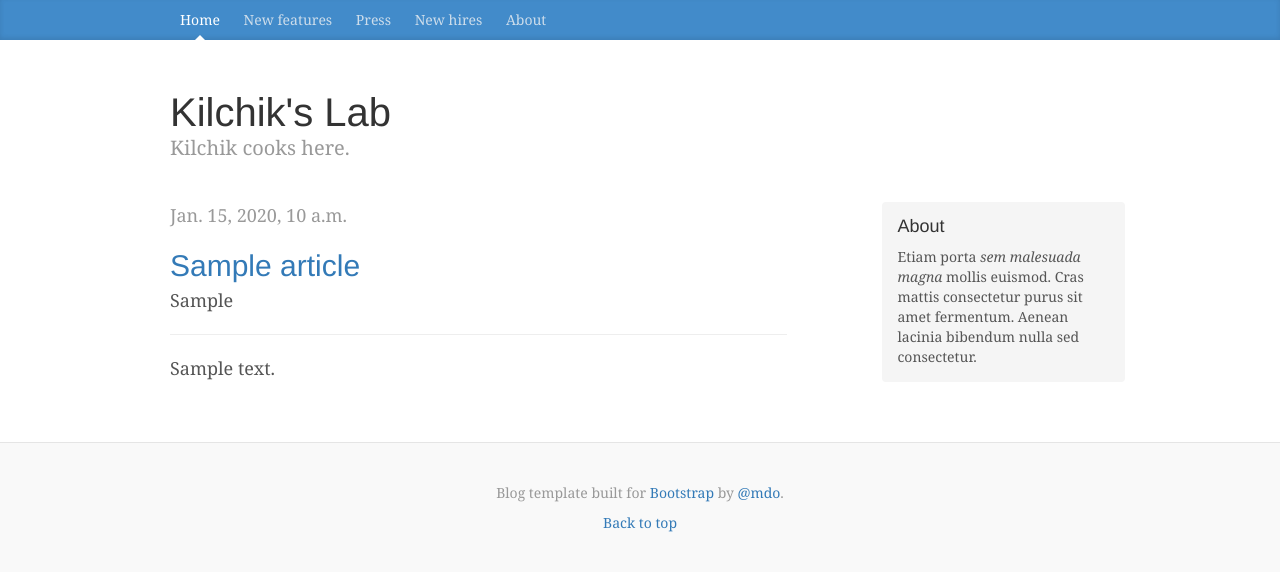
After one commit to kilchik/blog, a Django app: template blog_project/blog_app/templates/blog_app/detailed.html in a window 1280 px wide. The commit adds this page. Shown: the top 572 px of the page. Run offline with Django 3.2, Linux system fonts and the light colour scheme; the template is opened without the code that fills it: most values are stand-ins (such as "Sample title", 1, 10 or a date in 2020); some libraries are stand-ins or nearby versions.

Commit message:
Add bootstrap to detailed view.

```diff
--- a/blog_project/blog_app/static/blog_app/style.css
+++ b/blog_project/blog_app/static/blog_app/style.css
@@ -85,7 +85,7 @@
 .blog-title {
   margin-top: 30px;
   margin-bottom: 0;
-  font-size: 60px;
+  font-size: 40px;
   font-weight: normal;
 }
 .blog-description {
@@ -142,7 +142,7 @@
 }
 .blog-post-title {
   margin-bottom: 5px;
-  font-size: 40px;
+  font-size: 30px;
 }
 .blog-post-meta {
   margin-bottom: 20px;
--- a/blog_project/blog_app/templates/blog_app/base.html
+++ b/blog_project/blog_app/templates/blog_app/base.html
@@ -1,5 +1,4 @@
 {% load staticfiles %}
-<link rel="stylesheet" type="text/css" href="{% static 'blog_app/style.css' %}" />
 
 <!DOCTYPE html>
 <html lang="en">
@@ -25,6 +24,7 @@
       <script src="https://oss.maxcdn.com/html5shiv/3.7.3/html5shiv.min.js"></script>
       <script src="https://oss.maxcdn.com/respond/1.4.2/respond.min.js"></script>
       <![endif]-->
+      <link rel="stylesheet" type="text/css" href="{% static 'blog_app/style.css' %}" />
     </head>
 
     <body>
--- /dev/null
+++ b/blog_project/blog_app/templates/blog_app/detailed.html
@@ -0,0 +1,13 @@
+{% extends 'blog_app/base.html' %}
+
+{% block content %}
+	<div class="blog-post">
+		<p class="blog-post-meta">{{ article.pub_date }}</p>
+		<h2 class="blog-post-title"><a href="posts/{{ article.id }}/">{{ article.title }}</a></h2>
+		<p>
+			{{ article.cut_html|safe }}
+			<hr>
+			{{ article.rest_text_html|safe }}
+		</p>
+	</div><!-- /.blog-post -->
+{% endblock %}
--- a/blog_project/blog_app/templates/blog_app/index.html
+++ b/blog_project/blog_app/templates/blog_app/index.html
@@ -1,4 +1,4 @@
-{% extends 'blog_app/base.html' %}
+{% extends 'blog_app/list.html' %}
 
 {% block content %}
 	{% if latest_article_list %}
--- a/blog_project/blog_app/views.py
+++ b/blog_project/blog_app/views.py
@@ -13,4 +13,8 @@
 
 
 def detail(request, article_id):
-    return HttpResponse('This is the article number %s' % article_id)
+    template = loader.get_template('blog_app/detailed.html')
+    context = {
+        'article': Article.objects.get(id=article_id),
+    }
+    return HttpResponse(template.render(context, request))
```
Also changed, not shown: other parts of blog_project/blog_app/templates/blog_app/base.html (+2 -31 lines), blog_project/blog_app/templates/blog_app/list.html (added, +30 -0 lines). Lines whose indentation alone changed are shown as unchanged.
